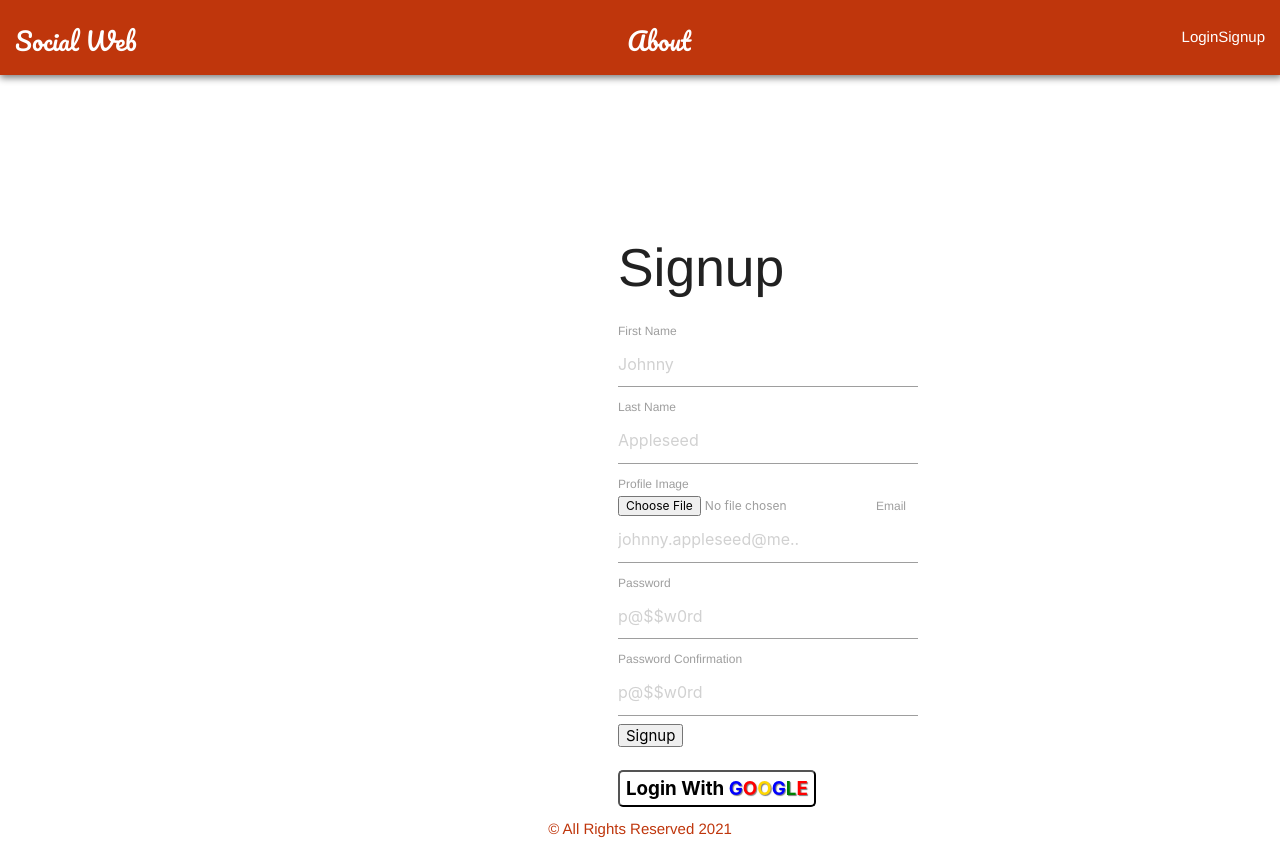
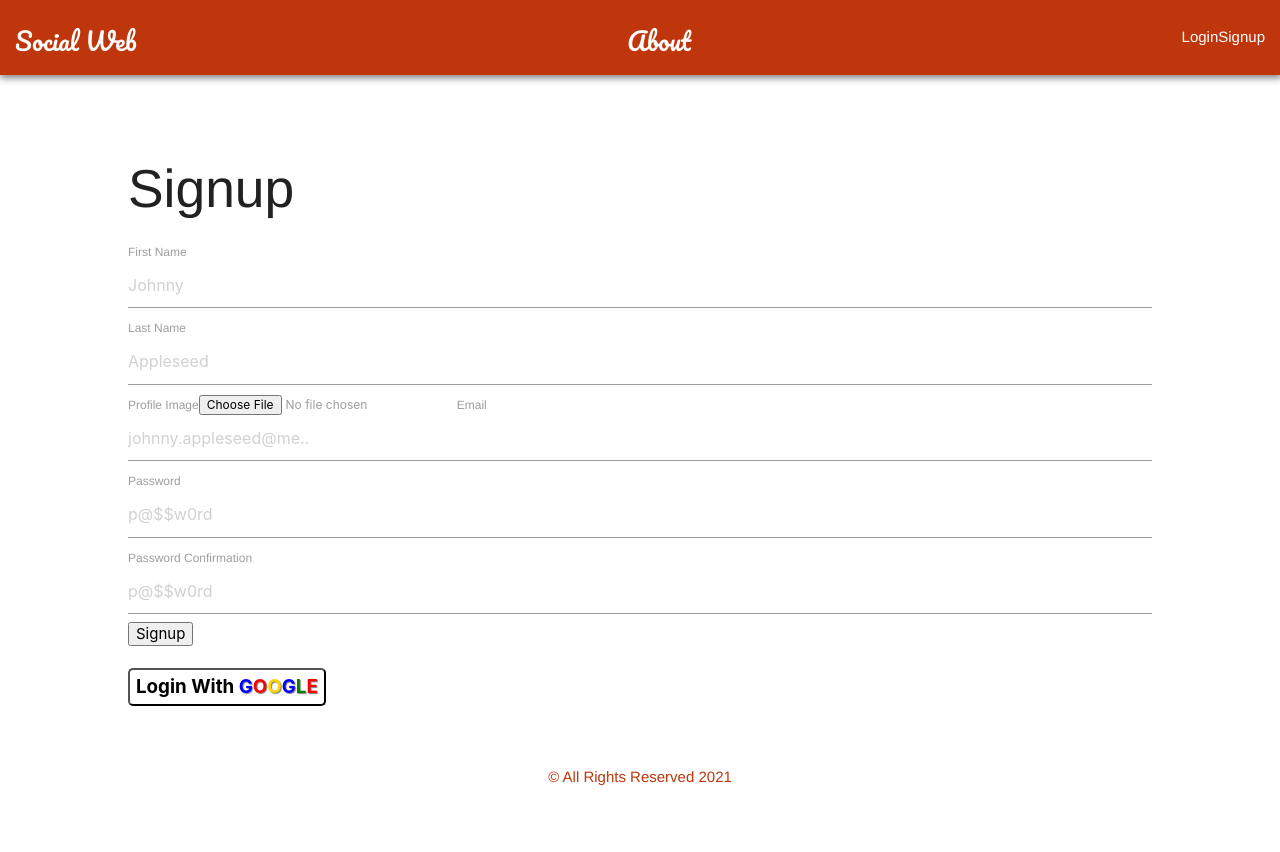
Before and after one commit to Avisa-GA/social-web, a React (Create React App) app: page /signup in a window 1280 px wide. After the commit the page ends 800 px from the top, so only its background shows below. Built offline with nearby package versions, Linux system fonts and the light colour scheme; no server answers; the HTML template or start-up script is replaced by a standard one; a web font is replaced by a local one.

Commit message:
wip: css

```diff
--- a/src/components/UserForm.js
+++ b/src/components/UserForm.js
@@ -80,7 +80,7 @@ export default function UserForm({ isLogin }) {
   const { firstName, lastName, email, password, passwordConf } = formState;
 
   return (
-    <form style={{maxWidth: "300px", marginLeft: "20%", marginTop: "10%"}} onSubmit={isLogin ? handleLogin : handleSignup}>
+    <form onSubmit={isLogin ? handleLogin : handleSignup}>
       <legend>
         <h2>{isLogin ? "Login" : "Signup"}</h2>
         {formState.errors && <p>{formState.errors}</p>}
--- a/src/pages/Signup.js
+++ b/src/pages/Signup.js
@@ -6,6 +6,8 @@ const StyledSignupPage = styled(StyledMain)`
   flex-direction: column;
   justify-content: center;
   align-items: center;
+  margin-left: 10%;
+  margin-right: 10%;
 `;
 
 export default function Signup(props) {
```
